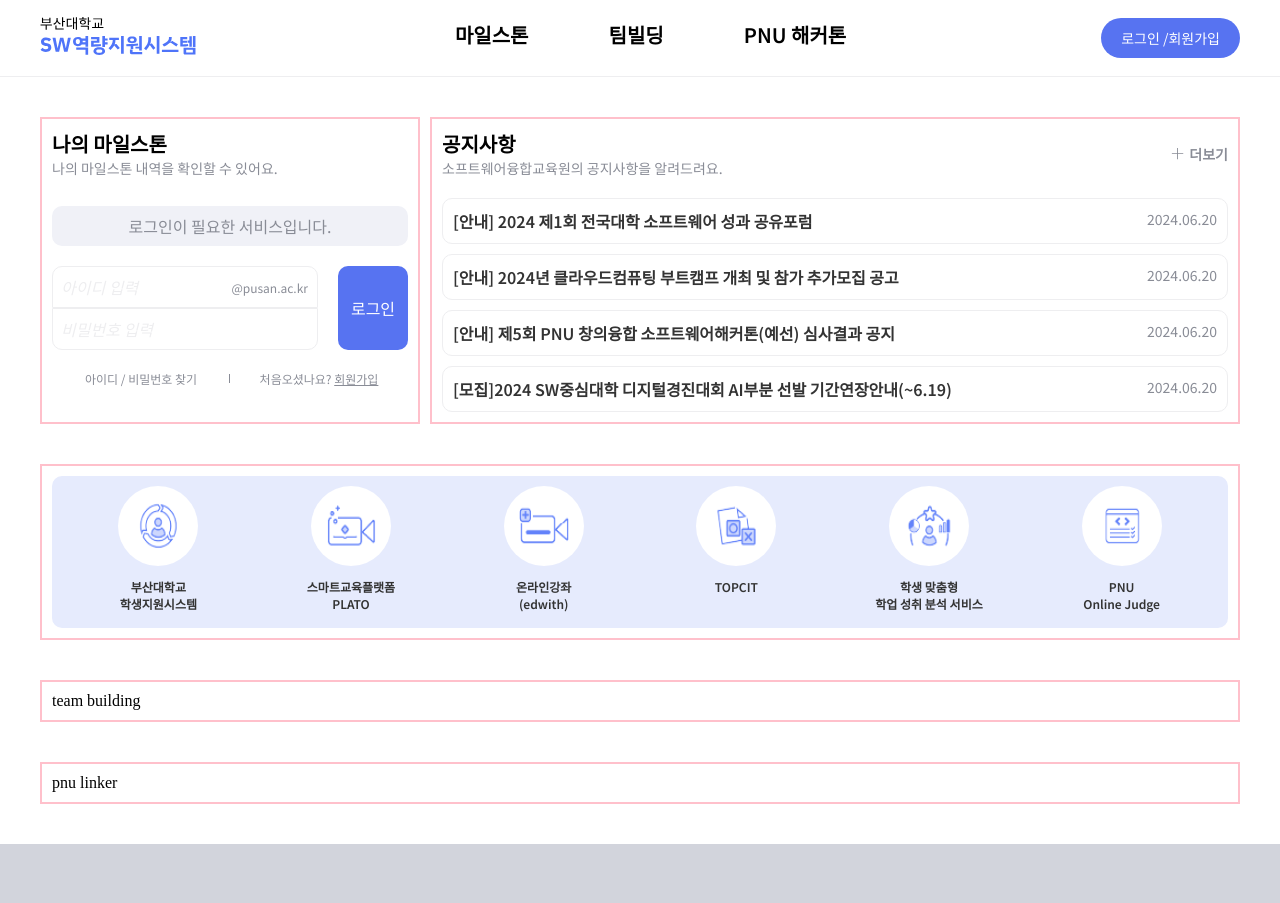
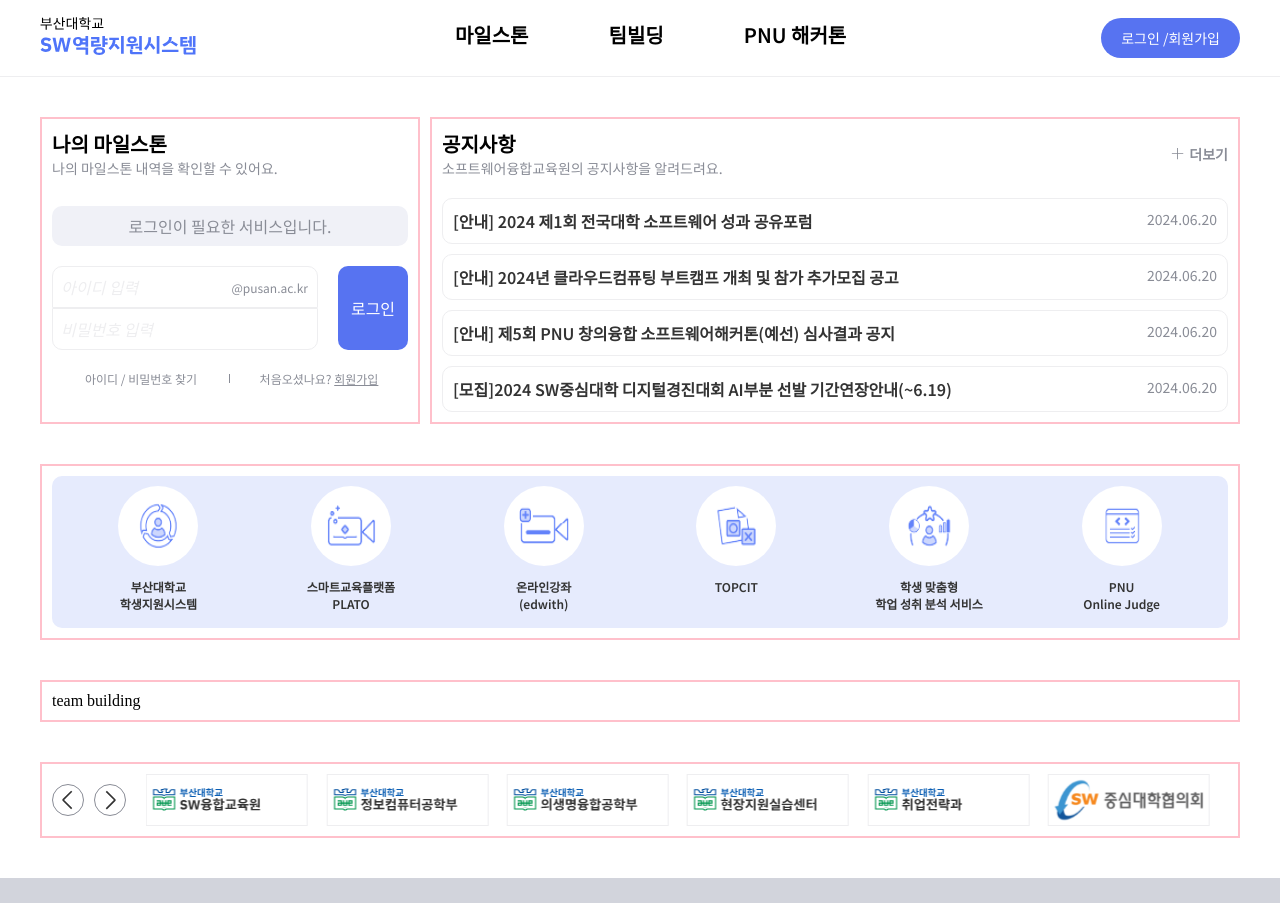
Before and after one commit to SW-CSS/sw-css, a Next.js app in the folder frontend/: page / in a window 1280 px wide. Shown: the top 903 px of the page. Built offline with nearby package versions, Linux system fonts and the light colour scheme; no server answers.

Commit message:
design: 메인페이지에 부산대 링크 배너 추가
#39

```diff
--- a/frontend/src/app/page.tsx
+++ b/frontend/src/app/page.tsx
@@ -1,6 +1,7 @@
 import Announcement from './components/Announcement';
 import ExternalLink from './components/ExternalLink';
 import Milestone from './components/Milestone';
+import PnuLink from './components/PnuLink';
 import { AnnouncementContent, ContentWrapper, MilestoneWrapper, FlexWrapper, MainPageWrapper } from './styled';
 
 const Page = () => (
@@ -17,7 +18,9 @@
       <ExternalLink />
     </ContentWrapper>
     <ContentWrapper style={{ border: '2px solid pink' }}>team building</ContentWrapper>
-    <ContentWrapper style={{ border: '2px solid pink' }}>pnu linker</ContentWrapper>
+    <ContentWrapper style={{ border: '2px solid pink' }}>
+      <PnuLink />
+    </ContentWrapper>
   </MainPageWrapper>
 );
 
```
